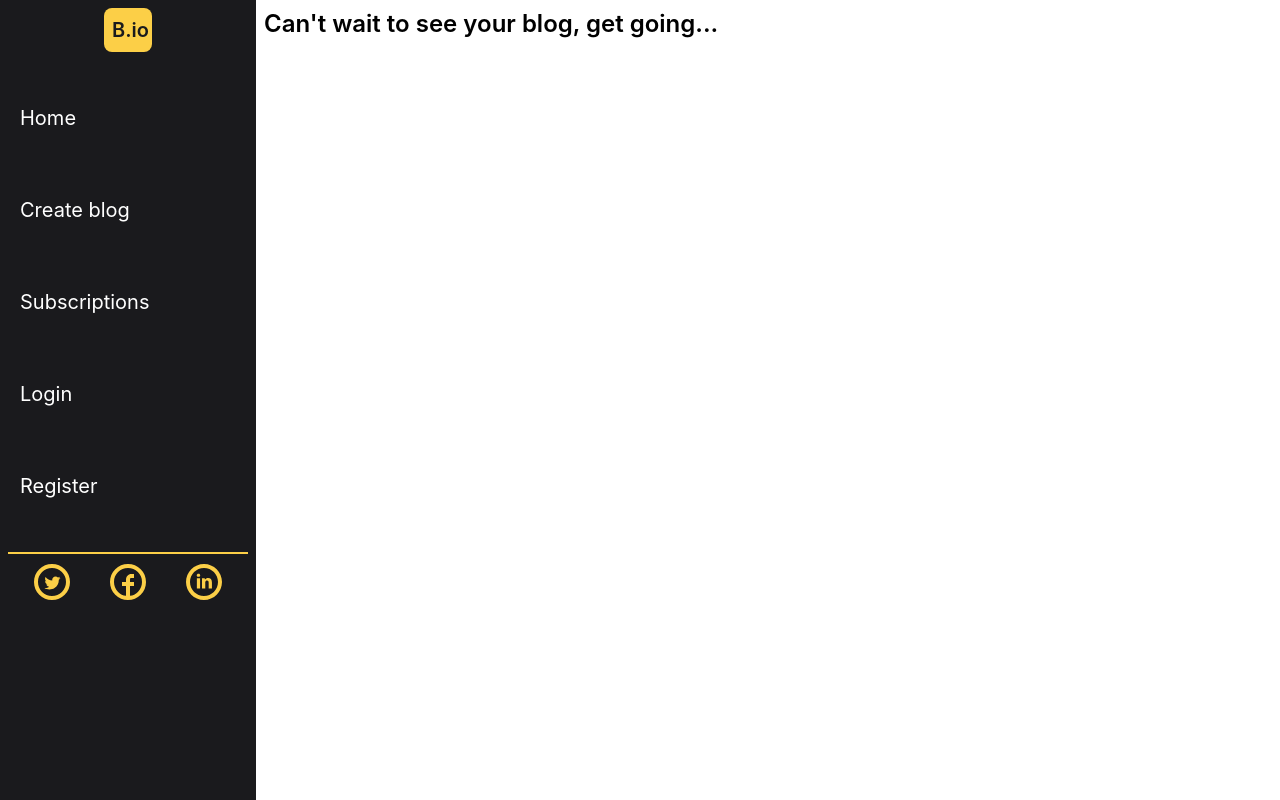
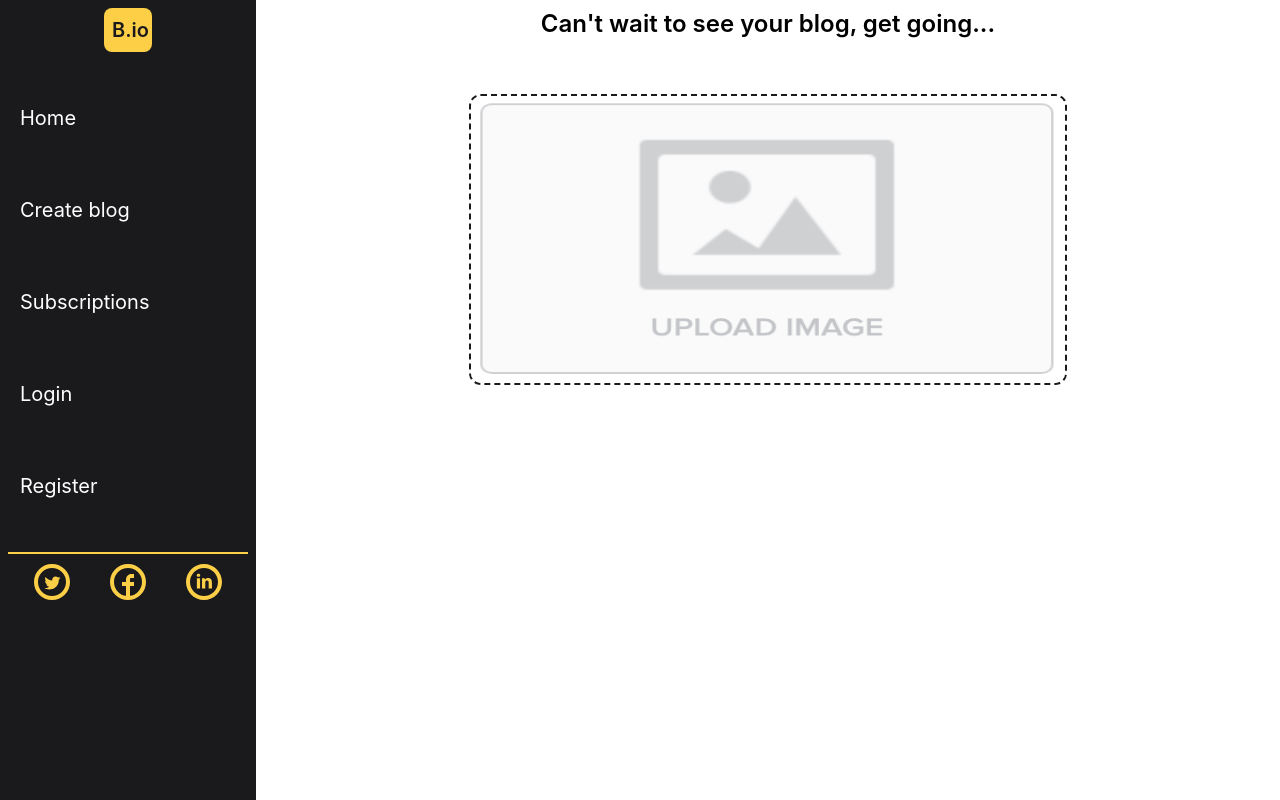
Before and after one commit to Tejas204/Blog-Website, a React (Create React App) app: page /create-blog in a window 1280 px wide. Built offline with nearby package versions, Linux system fonts and the light colour scheme.

Commit message:
Started functionality to add an image for blog

```diff
--- a/src/Components/CreateBlog.js
+++ b/src/Components/CreateBlog.js
@@ -1,8 +1,12 @@
 import React, { useState, useEffect } from 'react';
 import VerticalNavbar from './VerticalNavbar'
 import { Outlet } from 'react-router-dom';
+import uploadImage from '../Images/uploadImage.png'
 
 const CreateBlog = () => {
+
+// Hook: sets the uploaded image to the div
+const [selectedImage, setSelectedImage] = useState(uploadImage);
   return (
     // Parent div: contains 2 columns
     // Column 1: vertical Navbar
@@ -23,6 +27,12 @@ const CreateBlog = () => {
             <div>
                 <p className={titleText}>Can't wait to see your blog, get going...</p>
             </div>
+
+            {/* Form begins */}
+            {/* Image div */}
+            <div className='p-2 sm:w-[80%] md:w-[70%] lg:w-[60%] h-[80%]'>
+                <img alt='no image' src={selectedImage} className='w-[100%] h-[100%] border-[#1a1a1d] border-dashed rounded-xl border-2'></img>
+            </div>
         </div>
 
     </div>
@@ -36,7 +46,7 @@ let columnOne = `grid grid-cols-1 w-[20%] fixed left-0`
 
 let verticalNavbarStyle = `col-span-1`
 
-let columnTwo = `grid grid-cols-1 w-[80%] relative left-[20%]`
+let columnTwo = `grid grid-cols-1 w-[80%] relative left-[20%] flex flex-col items-center text-center justify-items-center -z-50`
 
 let titleText = `txt-sm md:text-md lg:text-2xl
                  font-semibold
```
Also changed, not shown: src/Images/uploadImage.png (added).
